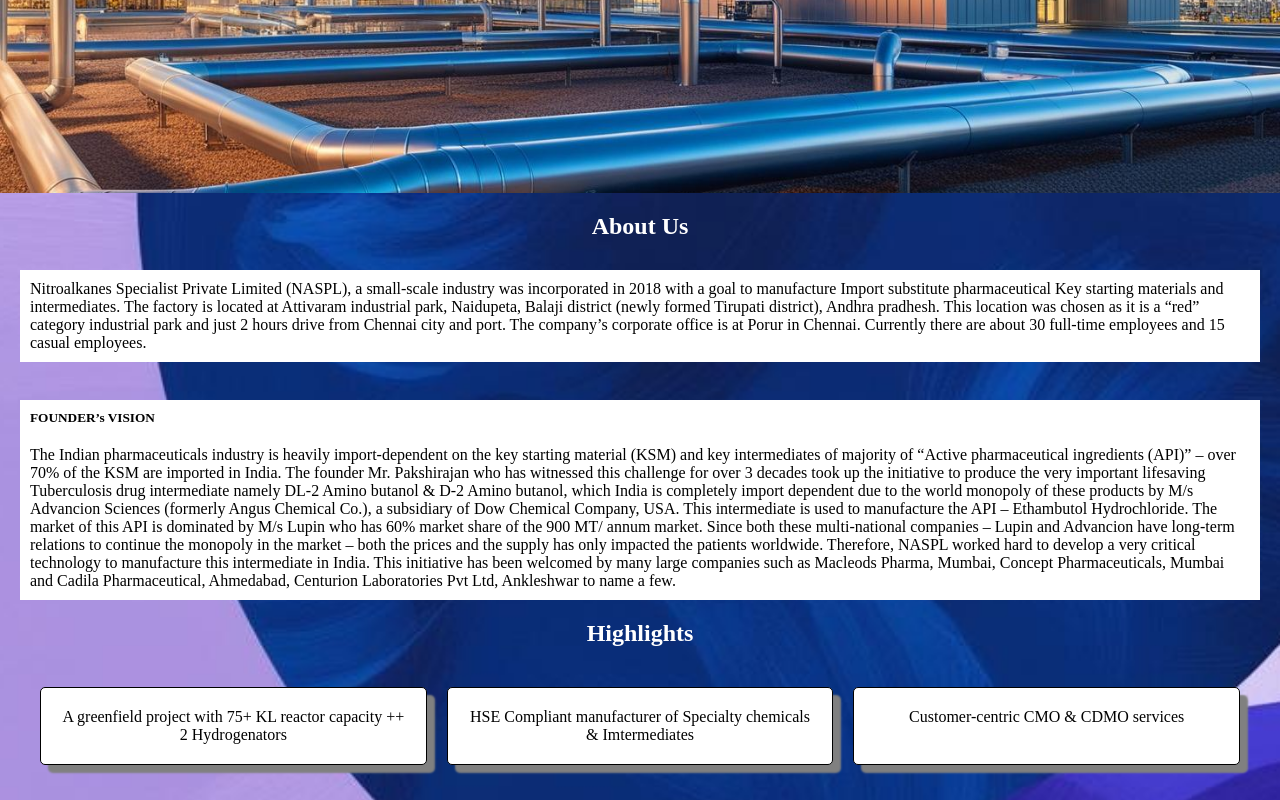
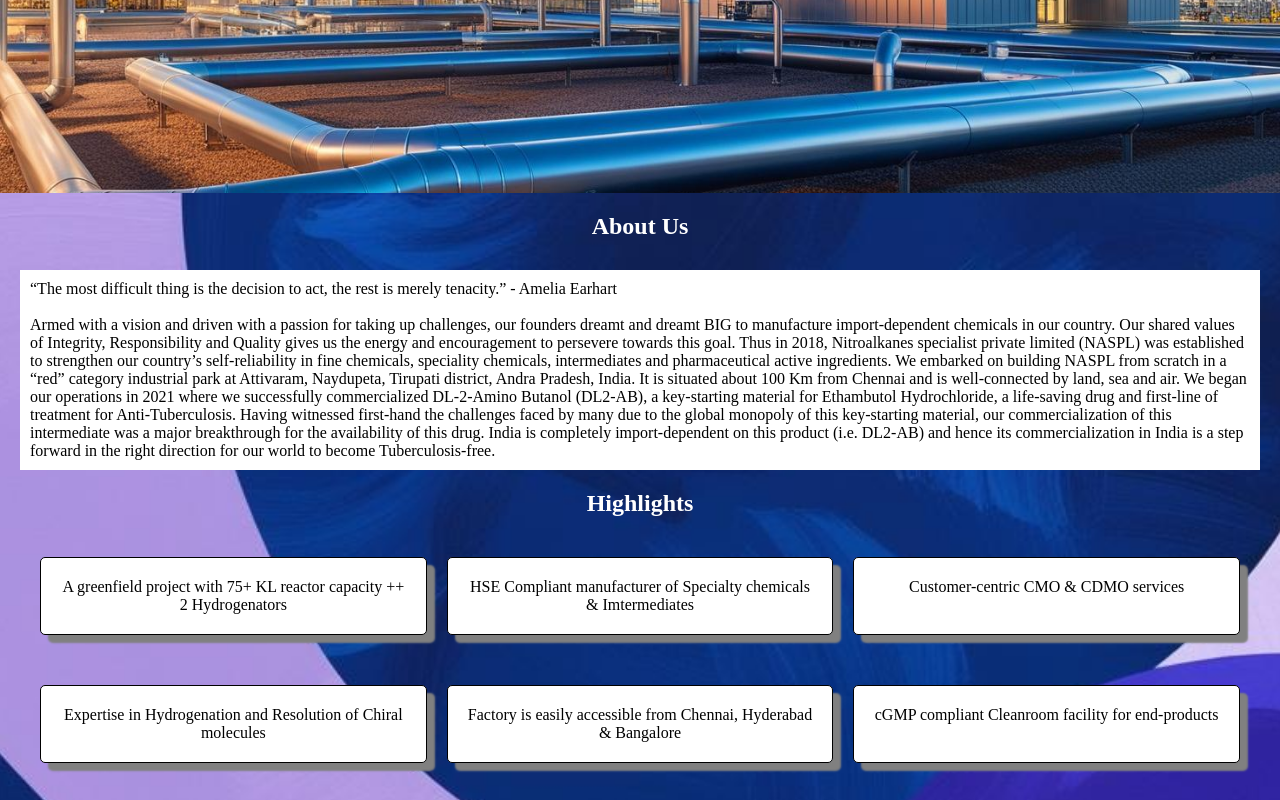
Before and after one commit to nitro-aspl/naspl-site, a plain HTML site: page index.html in a window 1280 px wide. Shown: the part 417-1217 px from the top of the page. Drawn offline with Linux system fonts and the light colour scheme.

Commit message:
updated the about section

```diff
--- a/index.html
+++ b/index.html
@@ -32,29 +32,21 @@
       <div class="about-text">
         <h2 class="section-heading text-color-white">About Us</h2>
         <p class="white-background">
-          Nitroalkanes Specialist Private Limited (NASPL), a small-scale industry was incorporated in 2018 with a goal
-          to manufacture Import substitute pharmaceutical Key starting materials and intermediates. The factory is
-          located at Attivaram industrial park, Naidupeta, Balaji district (newly formed Tirupati district), Andhra
-          pradhesh. This location was chosen as it is a “red” category industrial park and just 2 hours drive from
-          Chennai city and port. The company’s corporate office is at Porur in Chennai. Currently there are about 30
-          full-time employees and 15 casual employees.
-          <p /><br />
-        <h5 class="white-background">FOUNDER’s VISION</h5>
-        <p class="white-background">The Indian pharmaceuticals industry is heavily import-dependent on the key starting
-          material (KSM) and key intermediates of majority of “Active pharmaceutical ingredients (API)” – over 70% of
-          the KSM are imported in India.
-          The founder Mr. Pakshirajan who has witnessed this challenge for over 3 decades took up the initiative to
-          produce the very important lifesaving Tuberculosis drug intermediate namely DL-2 Amino butanol & D-2 Amino
-          butanol, which India is completely import dependent due to the world monopoly of these products by M/s
-          Advancion Sciences (formerly Angus Chemical Co.), a subsidiary of Dow Chemical Company, USA.
-          This intermediate is used to manufacture the API – Ethambutol Hydrochloride. The market of this API is
-          dominated by M/s Lupin who has 60% market share of the 900 MT/ annum market. Since both these multi-national
-          companies – Lupin and Advancion have long-term relations to continue the monopoly in the market – both the
-          prices and the supply has only impacted the patients worldwide.
-          Therefore, NASPL worked hard to develop a very critical technology to manufacture this intermediate in India.
-          This initiative has been welcomed by many large companies such as Macleods Pharma, Mumbai, Concept
-          Pharmaceuticals, Mumbai and Cadila Pharmaceutical, Ahmedabad, Centurion Laboratories Pvt Ltd, Ankleshwar to
-          name a few.
+          “The most difficult thing is the decision to act, the rest is merely tenacity.” - Amelia Earhart </br></br>
+          Armed with a vision and driven with a passion for taking up challenges, our founders dreamt and dreamt BIG to
+          manufacture import-dependent chemicals in our country. Our shared values of Integrity, Responsibility and
+          Quality gives us the energy and encouragement to persevere towards this goal.
+          Thus in 2018, Nitroalkanes specialist private limited (NASPL) was established to strengthen our country’s
+          self-reliability in fine chemicals, speciality chemicals, intermediates and pharmaceutical active ingredients.
+          We embarked on building NASPL from scratch in a “red” category industrial park at Attivaram, Naydupeta,
+          Tirupati district, Andra Pradesh, India. It is situated about 100 Km from Chennai and is well-connected by
+          land, sea and air.
+          We began our operations in 2021 where we successfully commercialized DL-2-Amino Butanol (DL2-AB), a
+          key-starting material for Ethambutol Hydrochloride, a life-saving drug and first-line of treatment for
+          Anti-Tuberculosis. Having witnessed first-hand the challenges faced by many due to the global monopoly of this
+          key-starting material, our commercialization of this intermediate was a major breakthrough for the
+          availability of this drug. India is completely import-dependent on this product (i.e. DL2-AB) and hence its
+          commercialization in India is a step forward in the right direction for our world to become Tuberculosis-free.
         </p>
       </div>
 
```
